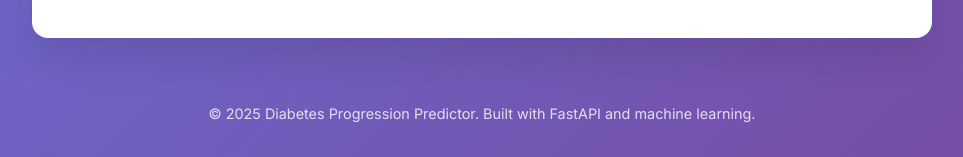
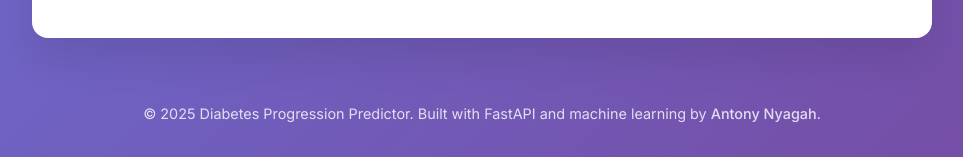
Before and after one commit to tony-nyagah/diabetes-predictor, a FastAPI app: template templates/result.html in a window 1280 px wide. Shown: the part 1145-1302 px from the top of the page, without its empty margins (158-1121 px from the left). Run offline with FastAPI, Linux system fonts and the light colour scheme; the template is opened without the code that fills it, so the values that code supplies are empty; parts of the project's set-up code (start-up, migrations or seed data) failed here and were passed over.

Commit message:
feat: Enhance app description and footer with author information

```diff
--- a/app/main.py
+++ b/app/main.py
@@ -40,8 +40,12 @@ class PatientData(BaseModel):
 # Initialize FastAPI app
 app = FastAPI(
     title="Diabetes Progression Predictor",
-    description="Predicts diabetes progression score from physiological features",
+    description="Predicts diabetes progression score from physiological features. Built by Antony Nyagah (https://antonynyagah.com)",
     version="1.0.0",
+    contact={
+        "name": "Antony Nyagah",
+        "url": "https://antonynyagah.com",
+    },
 )
 
 # Mount static files and templates
--- a/static/css/style.css
+++ b/static/css/style.css
@@ -439,6 +439,18 @@ body {
     font-size: 0.9rem;
 }
 
+.footer a {
+    color: white;
+    text-decoration: none;
+    font-weight: 500;
+    transition: opacity 0.2s ease;
+}
+
+.footer a:hover {
+    opacity: 0.8;
+    text-decoration: underline;
+}
+
 /* Responsive design */
 @media (max-width: 768px) {
     .container {
@@ -489,6 +501,7 @@ body {
 }
 
 @media (max-width: 480px) {
+
     .form-container,
     .result-container {
         padding: 1rem;
--- a/templates/result.html
+++ b/templates/result.html
@@ -1,18 +1,23 @@
 <!DOCTYPE html>
 <html lang="en">
   <head>
-    <meta charset="UTF-8">
-    <meta name="viewport" content="width=device-width, initial-scale=1.0">
+    <meta charset="UTF-8" />
+    <meta name="viewport" content="width=device-width, initial-scale=1.0" />
     <title>Prediction Result - Diabetes Progression Predictor</title>
-    <link rel="stylesheet" href="/static/css/style.css">
-    <link href="https://fonts.googleapis.com/css2?family=Inter:wght@300;400;500;600;700&display=swap" rel="stylesheet">
+    <link rel="stylesheet" href="/static/css/style.css" />
+    <link
+      href="https://fonts.googleapis.com/css2?family=Inter:wght@300;400;500;600;700&display=swap"
+      rel="stylesheet"
+    />
   </head>
   <body>
     <div class="container">
       <header class="header">
         <div class="header-content">
           <h1 class="title">🩺 Prediction Results</h1>
-                <p class="subtitle">Diabetes progression prediction based on your input</p>
+          <p class="subtitle">
+            Diabetes progression prediction based on your input
+          </p>
         </div>
       </header>
 
@@ -25,7 +30,9 @@
 
             <div class="result-body">
               <div class="prediction-score">
-                            <div class="score-circle {{ 'low' if prediction < 100 else 'medium' if prediction < 150 else 'high' }}">
+                <div
+                  class="score-circle {{ 'low' if prediction < 100 else 'medium' if prediction < 150 else 'high' }}"
+                >
                   <span class="score-value">{{ prediction }}</span>
                   <span class="score-label">Progression Score</span>
                 </div>
@@ -33,22 +40,30 @@
 
               <div class="interpretation">
                 <h3 class="interpretation-title">Interpretation</h3>
-                            <p class="interpretation-text {{ 'low' if prediction < 100 else 'medium' if prediction < 150 else 'high' }}">
+                <p
+                  class="interpretation-text {{ 'low' if prediction < 100 else 'medium' if prediction < 150 else 'high' }}"
+                >
                   {{ interpretation }}
                 </p>
               </div>
 
               <div class="risk-indicator">
                 <div class="risk-bar">
-                                <div class="risk-level low {{ 'active' if prediction < 100 else '' }}">
+                  <div
+                    class="risk-level low {{ 'active' if prediction < 100 else '' }}"
+                  >
                     <span>Low</span>
                     <small>&lt; 100</small>
                   </div>
-                                <div class="risk-level medium {{ 'active' if 100 <= prediction < 150 else '' }}">
+                  <div
+                    class="risk-level medium {{ 'active' if 100 <= prediction < 150 else '' }}"
+                  >
                     <span>Medium</span>
                     <small>100-149</small>
                   </div>
-                                <div class="risk-level high {{ 'active' if prediction >= 150 else '' }}">
+                  <div
+                    class="risk-level high {{ 'active' if prediction >= 150 else '' }}"
+                  >
                     <span>High</span>
                     <small>≥ 150</small>
                   </div>
@@ -105,13 +120,24 @@
 
           <div class="result-actions">
             <a href="/" class="btn btn-primary">🔄 Make Another Prediction</a>
-                    <button onclick="window.print()" class="btn btn-secondary">🖨️ Print Results</button>
+            <button onclick="window.print()" class="btn btn-secondary">
+              🖨️ Print Results
+            </button>
           </div>
         </div>
       </main>
 
       <footer class="footer">
-            <p>&copy; 2025 Diabetes Progression Predictor. Built with FastAPI and machine learning.</p>
+        <p>
+          &copy; 2025 Diabetes Progression Predictor. Built with FastAPI and
+          machine learning by
+          <a
+            href="https://antonynyagah.com"
+            target="_blank"
+            rel="noopener noreferrer"
+            >Antony Nyagah</a
+          >.
+        </p>
       </footer>
     </div>
   </body>
```
Also changed, not shown: templates/index.html (+7 -1 lines). Lines whose indentation alone changed are shown as unchanged.
